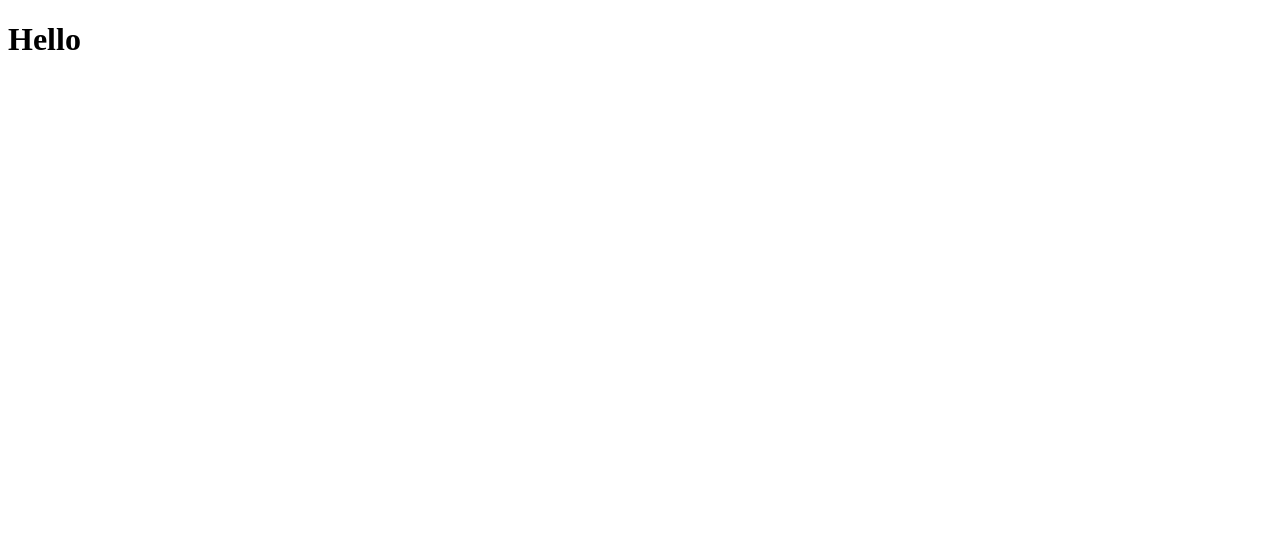
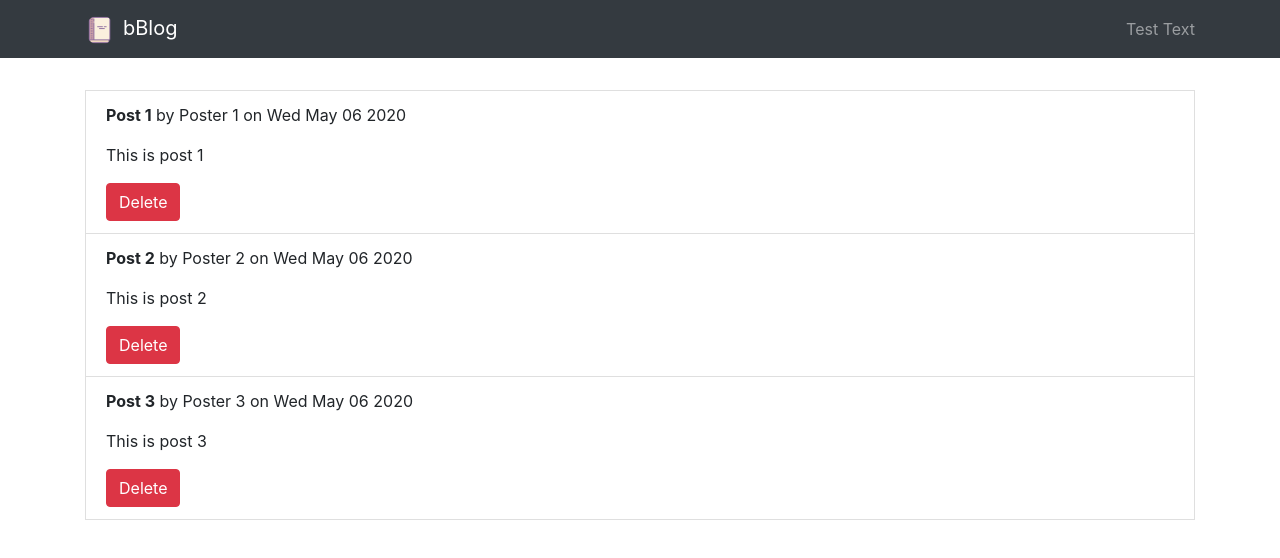
Before and after one commit to andreyvarlamov/andrey-blog-v2, a React (Create React App) app in the folder client/: page / in a window 1280 px wide. Shown: the top 558 px of the page. Built offline with nearby package versions, Linux system fonts and the light colour scheme.

Commit message:
Add Frontend Post List and navbar (with dummy posts)

```diff
--- a/client/src/App.css
+++ b/client/src/App.css
@@ -0,0 +1,17 @@
+.fade-enter {
+  opacity: 0.01;
+}
+
+.fade-enter-active {
+  opacity: 1;
+  transition: opacity 100ms ease-in;
+}
+
+.fade-exit {
+  opacity: 1;
+}
+
+.fade-exit-active {
+  opacity: 0.01;
+  transition: opacity 100ms ease-in;
+}
--- a/client/src/App.js
+++ b/client/src/App.js
@@ -1,11 +1,19 @@
 import React from "react";
+import { Container } from "reactstrap";
 
+import PostList from "./components/PostList";
+import AppNavbar from "./components/AppNavbar";
+
+import "bootstrap/dist/css/bootstrap.min.css";
 import "./App.css";
 
 function App() {
   return (
     <div className="App">
-      <h1>Hello</h1>
+      <AppNavbar />
+      <Container>
+        <PostList />
+      </Container>
     </div>
   );
 }
--- /dev/null
+++ b/client/src/components/AppNavbar.js
@@ -0,0 +1,50 @@
+import React, { useState } from "react";
+import {
+  Collapse,
+  Navbar,
+  NavbarToggler,
+  NavbarBrand,
+  Nav,
+  NavItem,
+  Container,
+  UncontrolledDropdown,
+  DropdownToggle,
+  DropdownMenu,
+  DropdownItem,
+  NavbarText,
+} from "reactstrap";
+
+function AppNavbar() {
+  const [isOpen, setIsOpen] = useState(false);
+
+  const toggle = () => setIsOpen(prevIsOpen => !prevIsOpen);
+
+  return (
+    <div>
+      <Navbar color="dark" dark expand="md" style={{ marginBottom: "2rem" }}>
+        <Container>
+          <NavbarBrand href="/">
+            <img
+              src={window.location.origin + "/icons8-book-64.png"}
+              width="30"
+              height="30"
+              className="mr-2"
+              alt="Book"
+              style={{ borderRadius: "25px" }}
+            ></img>
+            bBlog
+          </NavbarBrand>
+
+          <NavbarToggler onClick={toggle} />
+          <Collapse isOpen={isOpen} navbar>
+            <Nav className="ml-auto" navbar>
+              <NavbarText>Test Text</NavbarText>
+            </Nav>
+          </Collapse>
+        </Container>
+      </Navbar>
+    </div>
+  );
+}
+
+export default AppNavbar;
--- /dev/null
+++ b/client/src/components/PostList.js
@@ -0,0 +1,59 @@
+import React, { useState } from "react";
+import { ListGroup, ListGroupItem, Button } from "reactstrap";
+import { CSSTransition, TransitionGroup } from "react-transition-group";
+import { v4 as uuid } from "uuid";
+
+function PostList() {
+  const postArray = [
+    {
+      _id: uuid(),
+      title: "Post 1",
+      body: "This is post 1",
+      postedBy: "Poster 1",
+      date: Date.now,
+    },
+    {
+      _id: uuid(),
+      title: "Post 2",
+      body: "This is post 2",
+      postedBy: "Poster 2",
+      date: Date.now,
+    },
+    {
+      _id: uuid(),
+      title: "Post 3",
+      body: "This is post 3",
+      postedBy: "Poster 3",
+      date: Date.now,
+    },
+  ];
+
+  const [posts, setPosts] = useState(postArray);
+
+  const deletePost = id => {
+    setPosts(posts.filter(post => post._id !== id));
+  };
+
+  return (
+    <ListGroup>
+      <TransitionGroup className="post-list">
+        {posts.map(post => (
+          <CSSTransition key={post._id} timeout={300} classNames="fade">
+            <ListGroupItem>
+              <p>
+                <strong>{post.title}</strong> by {post.postedBy} on{" "}
+                {new Date(post.date()).toDateString()}
+              </p>
+              <p>{post.body}</p>
+              <Button color="danger" onClick={() => deletePost(post._id)}>
+                Delete
+              </Button>
+            </ListGroupItem>
+          </CSSTransition>
+        ))}
+      </TransitionGroup>
+    </ListGroup>
+  );
+}
+
+export default PostList;
```
Also changed, not shown: client/package.json (+9 -1 lines), client/public/icons8-book-64.png (added), 1 other file (tests, documents, lock files or other folders).
